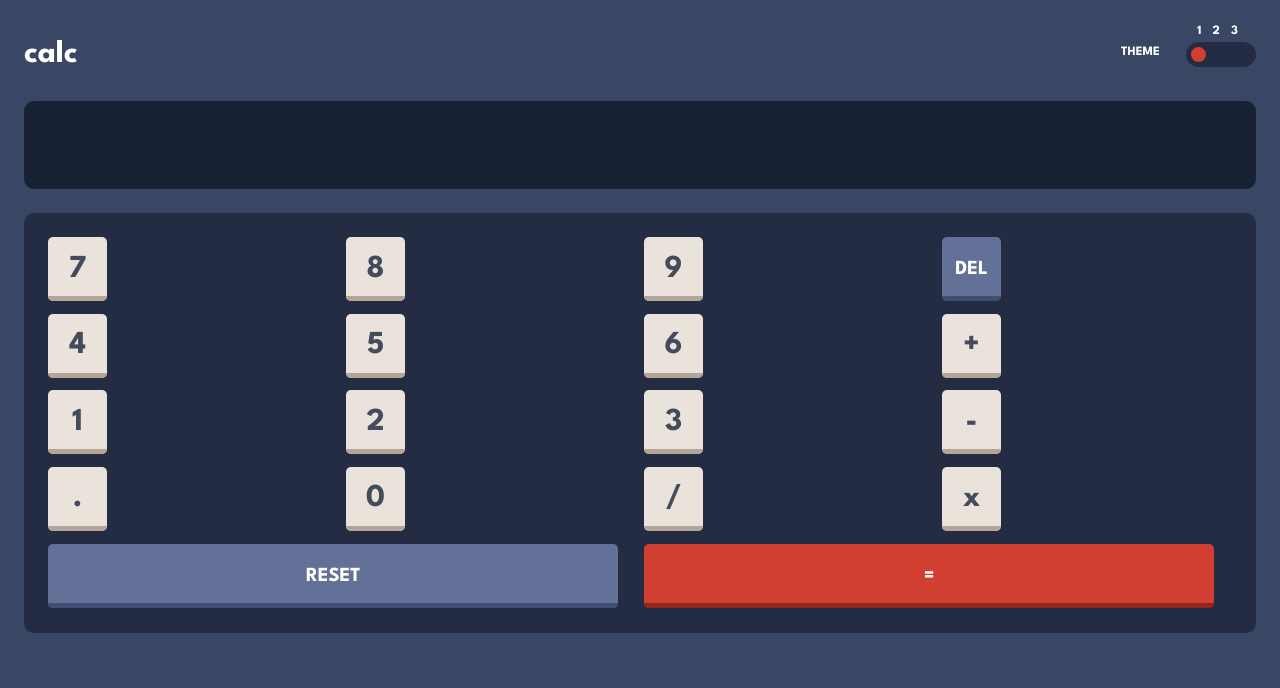
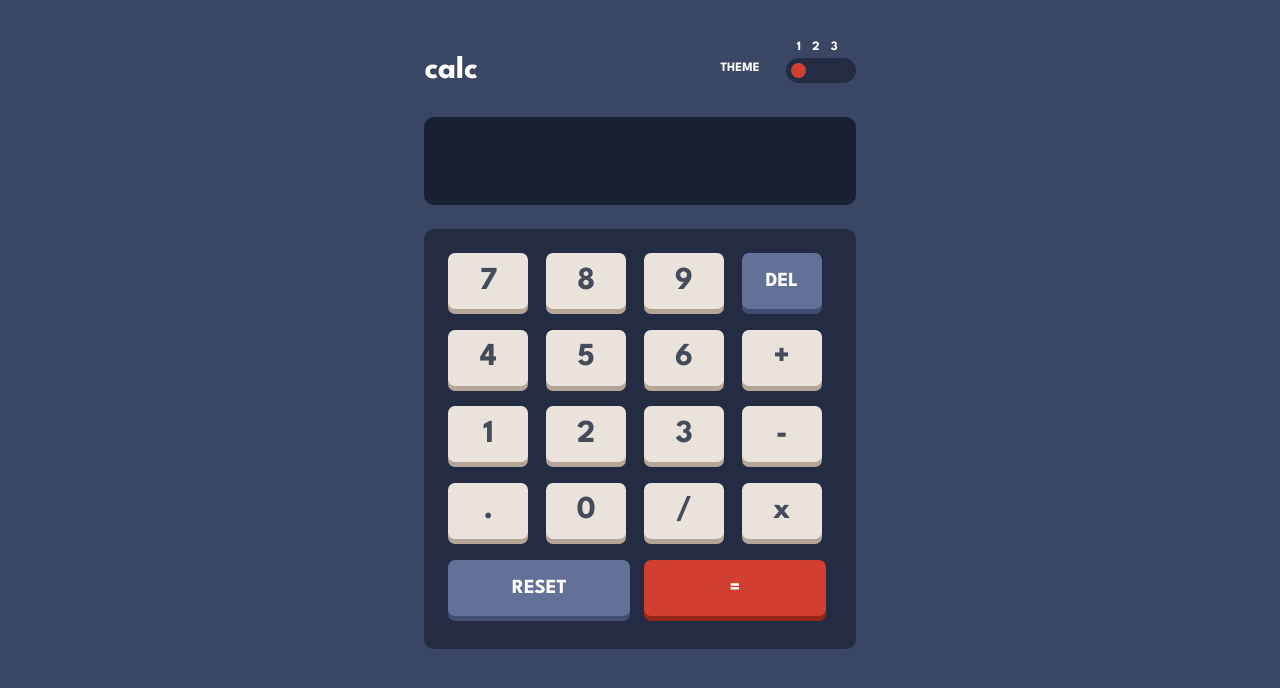
Before and after one commit to Maysn/Calculator-app, a React (Create React App) app: page / in a window 1280 px wide. Shown: the top 688 px of the page. Built offline with nearby package versions, Linux system fonts and the light colour scheme.

Commit message:
polished styling

```diff
--- a/src/calculator/index.css
+++ b/src/calculator/index.css
@@ -2,3 +2,33 @@
     height: 100%;
     width: 100%;
 }
+
+@media only screen and (min-width: 500px){
+    .calculator {
+        width: 65%;
+    }
+}
+
+@media only screen and (min-width: 600px){
+    .calculator {
+        width: 50%;
+        margin-top: 1rem;
+    }
+}
+@media only screen and (min-width: 768px){
+    .calculator {
+        width: 45%;
+    }
+}
+
+@media only screen and (min-width: 992px){
+    .calculator {
+        width: 35%;
+    }
+}
+
+@media only screen and (min-width: 1440px){
+    .calculator {
+        width: 28%;
+    }
+}
--- a/src/components/numPad/index.css
+++ b/src/components/numPad/index.css
@@ -16,39 +16,53 @@
     border-radius: 10px;
 }
 
+@media only screen and (min-width: 1440px){
+    .numpad {
+        column-gap: 1rem;
+    }
+}
+
 .key {
-    position: relative;
-    color: var(--primary-text);
-    background-color: var(--key-background-three);
-    height: 4rem;
+    height: 3.5rem;
     width: 3.7rem;
     font-size: 32px;
     font-family: 'League Spartan', sans-serif;
+    text-align: center;
+    cursor: pointer;
+    outline: none;
+    color: var(--primary-text);
+    background-color: var(--key-background-three);
     border: none;
-    border-radius: 5px;
+    border-radius: 7px;
+    box-shadow: 0 5px var(--key-shadow-three);
 }
 
-.key::before {
-    position: absolute;
-    content: '';
-    background-color: var(--key-shadow-three);
-    height: 5px;
-    width: 100%;
-    right: 0;
-    left: 0;
-    bottom: 0;
-    border-bottom-right-radius: 25px;
-    border-bottom-left-radius: 25px;
+@media only screen and (min-width: 1200px){
+    .key {
+        height: 3.5rem;
+        width: 5rem;
+    }
 }
+
+.key:hover {
+    filter: brightness(110%);
+}
+
+.key:active {
+    box-shadow: 0 3px var(--key-shadow-three);
+    transform: translateY(4px);
+  }
 
 .del {
     font-size: 1.25rem;
     color: var(--secondary-text);
     background-color: var(--key-background-one);
+    box-shadow: 0 5px var(--key-shadow-one);
 }
 
-.del::before {
-    background-color: var(--key-shadow-one);
+.del:active {
+    box-shadow: 0 3px var(--key-shadow-one);
+    transform: translateY(4px);
 }
 
 .reset {
@@ -57,10 +71,12 @@
     font-size: 1.25rem;
     color: var(--secondary-text);
     background-color: var(--key-background-one);
+    box-shadow: 0 5px var(--key-shadow-one);
 }
 
-.reset::before {
-    background-color: var(--key-shadow-one);
+.reset:active {
+    box-shadow: 0 3px var(--key-shadow-one);
+    transform: translateY(4px);
 }
 
 .equals {
@@ -69,8 +85,11 @@
     font-size: 1.25rem;
     color: var(--secondary-text);
     background-color: var(--key-background-two);
+    box-shadow: 0 5px var(--key-shadow-two);
 }
 
-.equals::before {
-    background-color: var(--key-shadow-two);
+
+.equals:active {
+    box-shadow: 0 3px var(--key-shadow-two);
+    transform: translateY(4px);
 }
```
